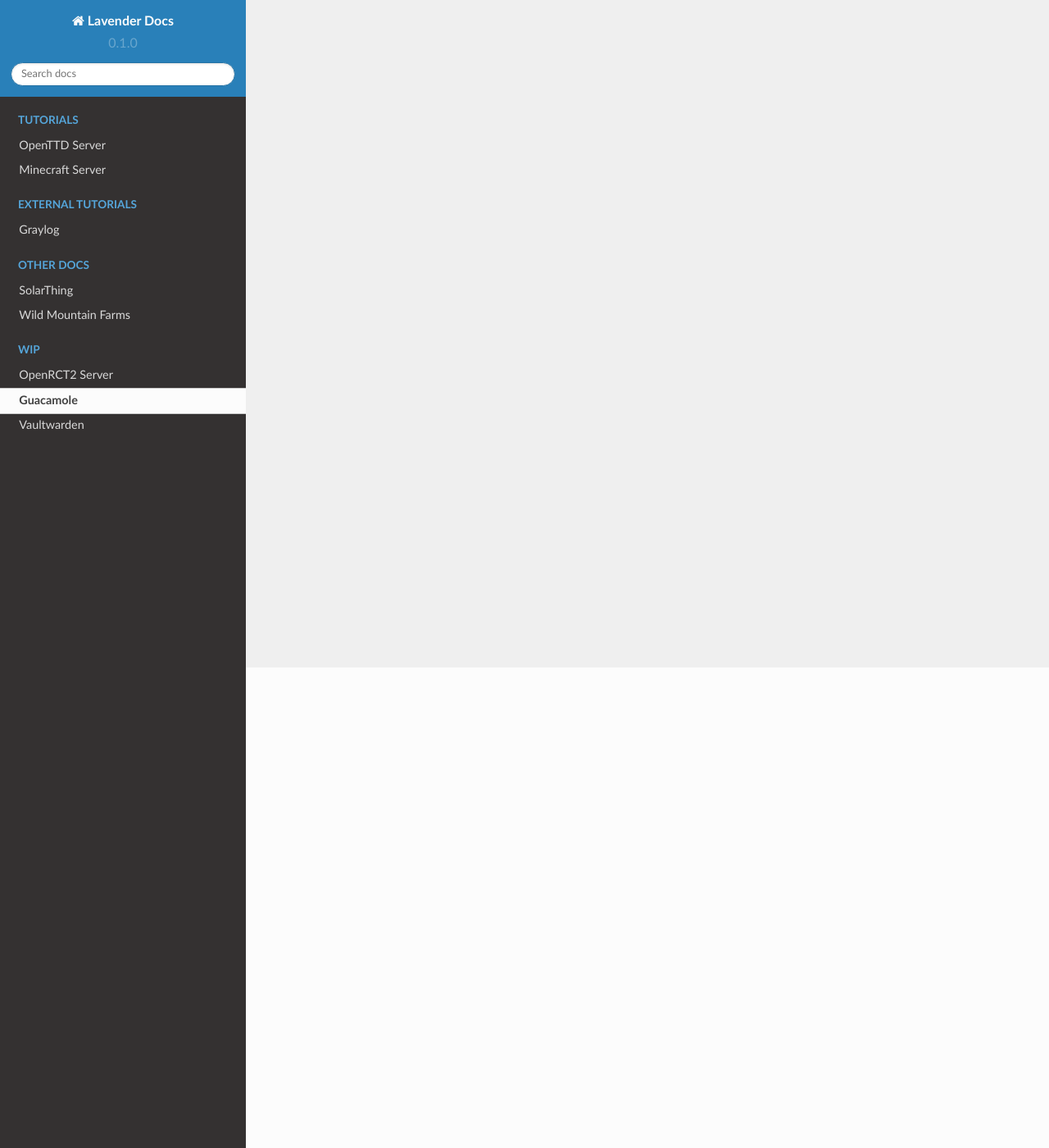
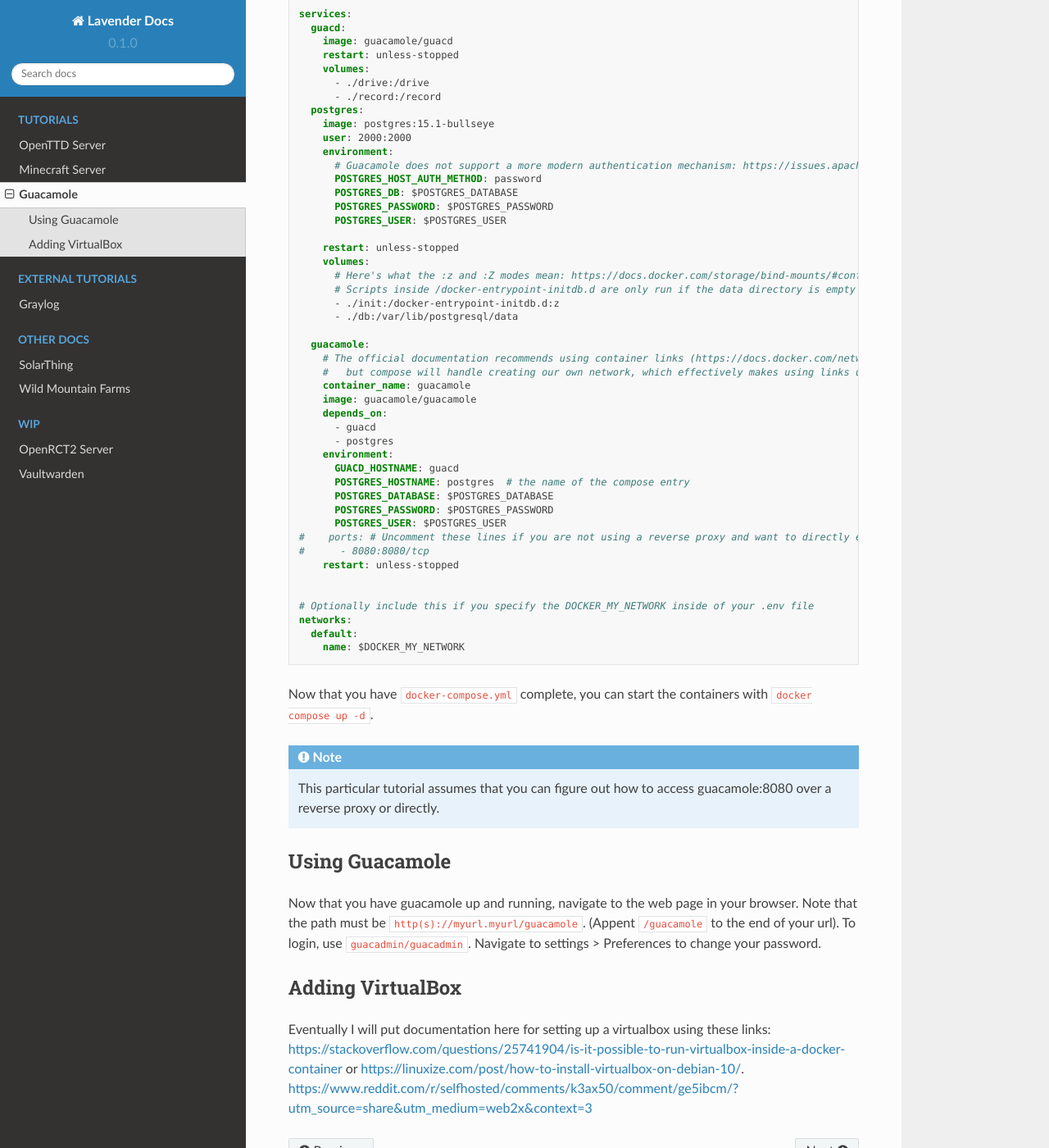
Before and after one commit to retrodaredevil/retrodaredevil, a Sphinx documentation site: the page built from docs/source/tutorial/guacamole.rst, in a window 1280 px wide and 1400 px high, scrolled down 586 px. Shown: the whole window at 82% size. Built offline with Sphinx 7.4.7 and the Read the Docs theme 2.0.0, drawn with Linux system fonts in a browser that asks for light colours; some of the changed text lies outside the part shown.

Commit message:
Guacamole setup working

```diff
--- a/docs/source/conf.py
+++ b/docs/source/conf.py
@@ -17,6 +17,7 @@
     'sphinx.ext.autodoc',
     'sphinx.ext.autosummary',
     'sphinx.ext.intersphinx',
+    'sphinx.ext.extlinks',
 ]
 
 intersphinx_mapping = {
@@ -33,3 +34,8 @@
 
 # -- Options for EPUB output
 epub_show_urls = 'footnote'
+
+# Based on https://github.com/wildmountainfarms/solarthing-docs/blob/78341f6a55b910e4036d15107e582920bcb104a4/docs/source/conf.py#L40
+extlinks = {
+    'docker-hub': ('https://hub.docker.com/r/%s', '%s'),
+}
--- a/docs/source/index.rst
+++ b/docs/source/index.rst
@@ -15,6 +15,7 @@
 
    tutorial/openttd
    tutorial/minecraft
+   tutorial/guacamole
 
 .. toctree::
    :maxdepth: 1
--- a/docs/source/tutorial/guacamole.rst
+++ b/docs/source/tutorial/guacamole.rst
@@ -3,10 +3,97 @@
 
 Guacamole is a remote desktop gateway. More info here: https://guacamole.incubator.apache.org/
 
-This tutorial will be based off of https://github.com/boschkundendienst/guacamole-docker-compose
+This tutorial will be based off of https://github.com/boschkundendienst/guacamole-docker-compose.
+This will utilize :docker-hub:`guacamole/guacamole`, :docker-hub:`guacamole/guacd` and :docker-hub:`_/postgres`.
 
 .. code-block:: shell
 
   cd /opt/containers
   mkdir gaucamole
   cd guacamole
+  mkdir init/
+  chown 0:0 init/ # postgres does not care about the owner:group for this particular directory
+  mkdir db/
+  chown 2000:2000 db/
+  # let drive/ and record/ directories be created by guacd
+
+  docker run --rm guacamole/guacamole /opt/guacamole/bin/initdb.sh --postgres > ./init/initdb.sql
+  echo "POSTGRES_DATABASE=guacamole_db" >> .env
+  echo "POSTGRES_USER=gauamole_user" >> .env
+  echo "POSTGRES_PASSWORD=$(pwgen -N 1 -s 96)" >> .env
+
+
+.. code-block:: yaml
+
+  version: "3"
+
+  services:
+    guacd:
+      image: guacamole/guacd
+      restart: unless-stopped
+      volumes:
+        - ./drive:/drive
+        - ./record:/record
+    postgres:
+      image: postgres:15.1-bullseye
+      user: 2000:2000
+      environment:
+        # Guacamole does not support a more modern authentication mechanism: https://issues.apache.org/jira/browse/GUACAMOLE-1608
+        POSTGRES_HOST_AUTH_METHOD: password
+        POSTGRES_DB: $POSTGRES_DATABASE
+        POSTGRES_PASSWORD: $POSTGRES_PASSWORD
+        POSTGRES_USER: $POSTGRES_USER
+
+      restart: unless-stopped
+      volumes:
+        # Here's what the :z and :Z modes mean: https://docs.docker.com/storage/bind-mounts/#configure-the-selinux-label
+        # Scripts inside /docker-entrypoint-initdb.d are only run if the data directory is empty
+        - ./init:/docker-entrypoint-initdb.d:z
+        - ./db:/var/lib/postgresql/data
+
+    guacamole:
+      # The official documentation recommends using container links (https://docs.docker.com/network/links/),
+      #   but compose will handle creating our own network, which effectively makes using links unnecessary
+      container_name: guacamole
+      image: guacamole/guacamole
+      depends_on:
+        - guacd
+        - postgres
+      environment:
+        GUACD_HOSTNAME: guacd
+        POSTGRES_HOSTNAME: postgres  # the name of the compose entry
+        POSTGRES_DATABASE: $POSTGRES_DATABASE
+        POSTGRES_PASSWORD: $POSTGRES_PASSWORD
+        POSTGRES_USER: $POSTGRES_USER
+  #    ports: # Uncomment these lines if you are not using a reverse proxy and want to directly expose an HTTP endpoint
+  #      - 8080:8080/tcp
+      restart: unless-stopped
+
+
+  # Optionally include this if you specify the DOCKER_MY_NETWORK inside of your .env file
+  networks:
+    default:
+      name: $DOCKER_MY_NETWORK
+
+
+Now that you have ``docker-compose.yml`` complete, you can start the containers with ``docker compose up -d``.
+
+.. note::
+
+  This particular tutorial assumes that you can figure out how to access guacamole:8080 over a reverse proxy or directly.
+
+Using Guacamole
+----------------
+
+Now that you have guacamole up and running, navigate to the web page in your browser.
+Note that the path must be ``http(s)://myurl.myurl/guacamole``. (Appent ``/guacamole`` to the end of your url).
+To login, use ``guacadmin/guacadmin``. Navigate to settings > Preferences to change your password.
+
+
+Adding VirtualBox
+-------------------
+
+Eventually I will put documentation here for setting up a virtualbox using these links:
+https://stackoverflow.com/questions/25741904/is-it-possible-to-run-virtualbox-inside-a-docker-container
+or https://linuxize.com/post/how-to-install-virtualbox-on-debian-10/.
+https://www.reddit.com/r/selfhosted/comments/k3ax50/comment/ge5ibcm/?utm_source=share&utm_medium=web2x&context=3
```
Also changed, not shown: other parts of docs/source/index.rst (+0 -1 lines), docs/README.rst.
